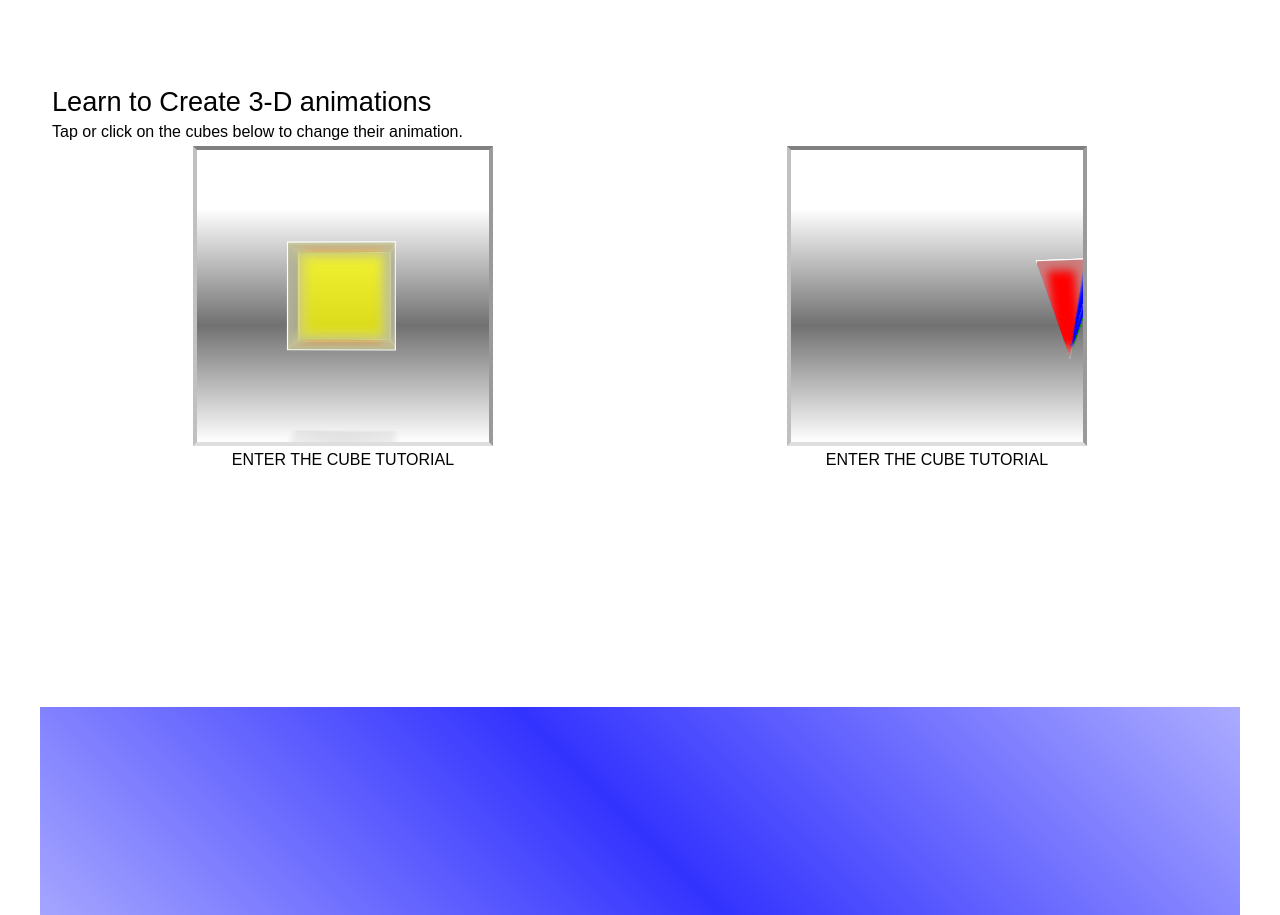
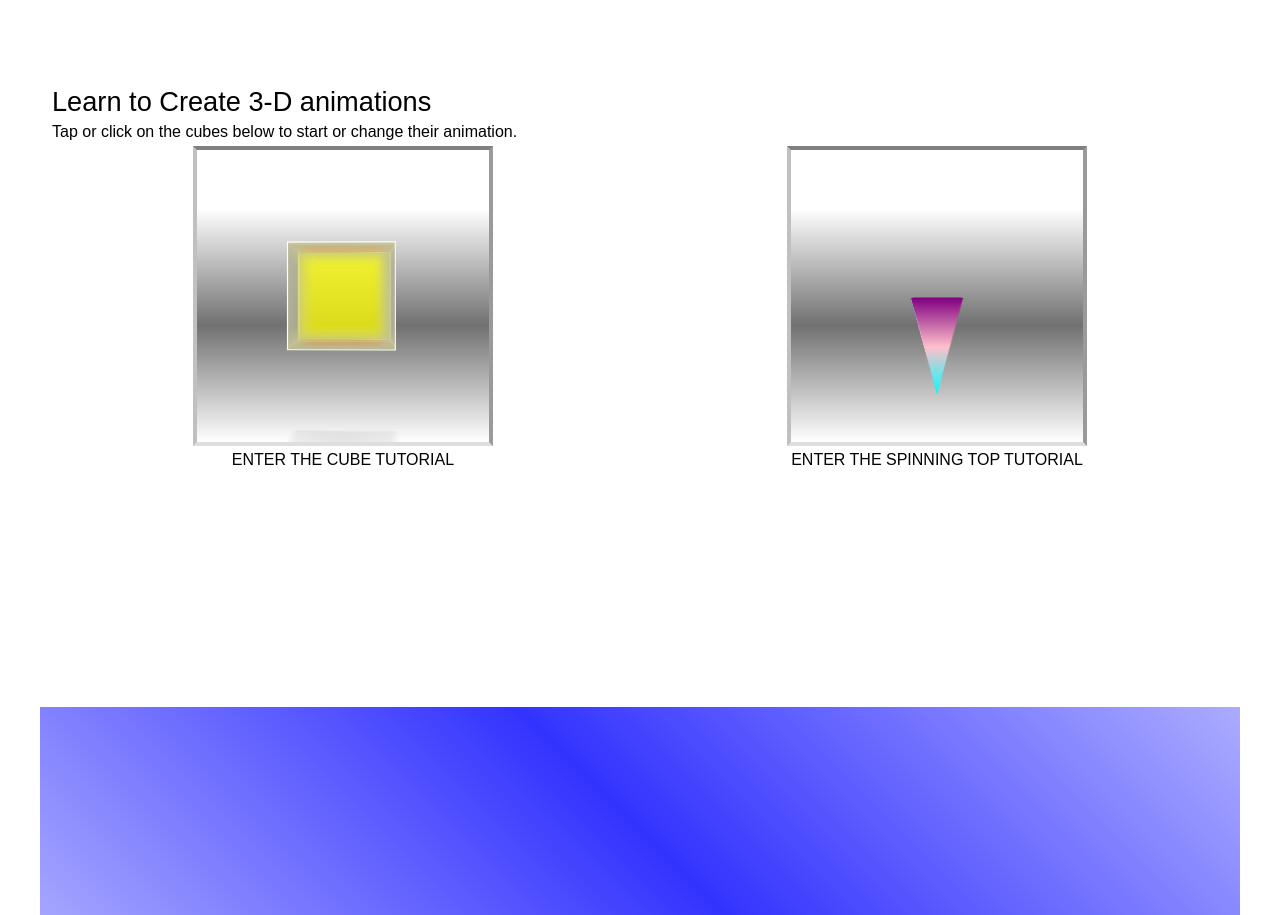
Before and after one commit to virtualepoch/web-engines-react, a React (Create React App) app: page /css in a window 1280 px wide. Shown: the part 1072-1987 px from the top of the page. Built offline with nearby package versions, Linux system fonts and the light colour scheme.

Commit message:
animation edits

```diff
--- a/src/pages/css/Css.js
+++ b/src/pages/css/Css.js
@@ -30,7 +30,7 @@ export default function Css() {
         </section>
         <section className="effects-section">
           <h1>Learn to Create 3-D animations</h1>
-          <p>Tap or click on the cubes below to change their animation.</p>
+          <p>Tap or click on the cubes below to start or change their animation.</p>
           <div className="cube-effects-container">
             <div className="column column-1">
               <ColorCube />
@@ -38,7 +38,7 @@ export default function Css() {
             </div>
             <div className="column">
               <SpinningTop />
-              <p>ENTER THE CUBE TUTORIAL</p>
+              <p>ENTER THE SPINNING TOP TUTORIAL</p>
             </div>
           </div>
         </section>
--- a/src/pages/css/components/ColorCube.js
+++ b/src/pages/css/components/ColorCube.js
@@ -1,10 +1,16 @@
+import React, { useRef } from "react";
 import "./cube-top.css";
 
 export default function ColorCube() {
+  const colorCubeRef = useRef(null);
+function startAnim(){
+  const colorCube = colorCubeRef.current;
+  colorCube.classList.toggle("anim")
+}
   return (
     <div className="cube-container">
       <div className="color-cube-wrapper">
-        <div className="color-cube">
+        <div className="color-cube" ref={colorCubeRef} onClick={startAnim}>
           <div className="front"></div>
           <div className="right"></div>
           <div className="back"></div>
--- a/src/pages/css/components/SpinningTop.js
+++ b/src/pages/css/components/SpinningTop.js
@@ -1,17 +1,22 @@
+import React, { useRef } from "react";
 import "./cube-top.css";
 
 export default function SpinningTop() {
+  const spinningTopRef = useRef(null);
+  function startAnim() {
+    const spinningTop = spinningTopRef.current;
+    spinningTop.classList.toggle("anim");
+  }
   return (
     <div className="spinning-top-container">
       <div className="spinning-top-wrapper">
-        <div className="spinning-top">
-          <div className="front"></div>
-          <div className="right"></div>
-          <div className="back"></div>
-          <div className="left"></div>
-          <div className="top"></div>
-          <div className="bottom"></div>
-          <div className="bottom shadow"></div>
+        <div className="spinning-top" ref={spinningTopRef} onClick={startAnim}>
+          <div className="front side"></div>
+          <div className="right side"></div>
+          <div className="back side"></div>
+          <div className="left side"></div>
+          <div className="top side"></div>
+          <div className="shadow"></div>
         </div>
       </div>
     </div>
--- a/src/pages/css/components/cube-top.css
+++ b/src/pages/css/components/cube-top.css
@@ -32,7 +32,7 @@
     transform: rotateY(360deg);
   }
 }
-.color-cube.anim-2 {
+.color-cube.anim {
   animation: color-cube-anim-2 13s linear infinite;
 }
 @keyframes color-cube-anim-2 {
@@ -88,70 +88,77 @@
 .spinning-top {
   height: 100px;
   width: 50px;
-  position: absolute;
-  top: 150px;
-  left: 125px;
+  position: relative;
+  top: 50px;
   transform-style: preserve-3d;
-  border: none;
-  box-shadow: none;
 }
-.spinning-top {
-  animation: spinning-top-rotateY 10s ease-in-out infinite;
+.spinning-top.anim {
+  animation: spinning-top-rotateY 8s ease-in-out infinite;
 }
 @keyframes spinning-top-rotateY {
   to {
-    transform: rotateY(50000deg);
+    transform: rotateY(30000deg) rotateX(180deg);
   }
   20% {
-    top: 130px;
-    left: 130px;
-  }
-  30% {
-    top: 0;
-    left: 125px;
+    top: 50px;
+    right: 0;
   }
   40% {
-    top: 70px;
+    top: -100px;
+    right: 0;
   }
   50% {
-    left: 0;
+    top: -80px;
   }
   60% {
-    left: 255px;
+    top: -70px;
+    right: 125px;
+  }
+  70% {
+    top: -70px;
+    right: -125px;
   }
   80% {
-    top: 150px;
-    left: 125px;
+    right: 50px;
+  }
+  85% {
+    right: -25px;
+  }
+  90% {
+    top: 50px;
+    right: 0;
   }
 }
-.spinning-top div {
+.spinning-top .side {
   height: 100%;
   width: 100%;
   position: absolute;
-  border: 1px solid white;
-  box-shadow: 0 0 10px 10px rgba(179, 179, 179, 0.7) inset;
   clip-path: polygon(0% 0%, 100% 0%, 50% 100%);
 }
+
+.spinning-top .front,
+.spinning-top .back {
+  background: linear-gradient(purple, pink, aqua);
+}
+.spinning-top .left,
+.spinning-top .right {
+  background: linear-gradient(turquoise, pink, purple);
+}
 .spinning-top .front {
-  background-color: red;
   transform: translateZ(13px) rotateX(-15deg);
 }
 .spinning-top .right {
-  background-color: blue;
   transform: rotateY(-270deg) translateX(25px) rotateX(-15deg) translateY(3px);
   transform-origin: 100% 0;
 }
 .spinning-top .back {
-  background-color: green;
   transform: translateZ(-13px) rotateY(180deg) rotateX(-15deg);
 }
 .spinning-top .left {
-  background-color: purple;
   transform: rotateY(90deg) translateX(-25px) rotateX(15deg) translateZ(12px) translateY(3px);
   transform-origin: 0 50%;
 }
 .spinning-top div.top {
-  background-color: yellow;
   height: 50px;
   clip-path: none;
   transform: rotateX(90deg) translateZ(23px);
```
